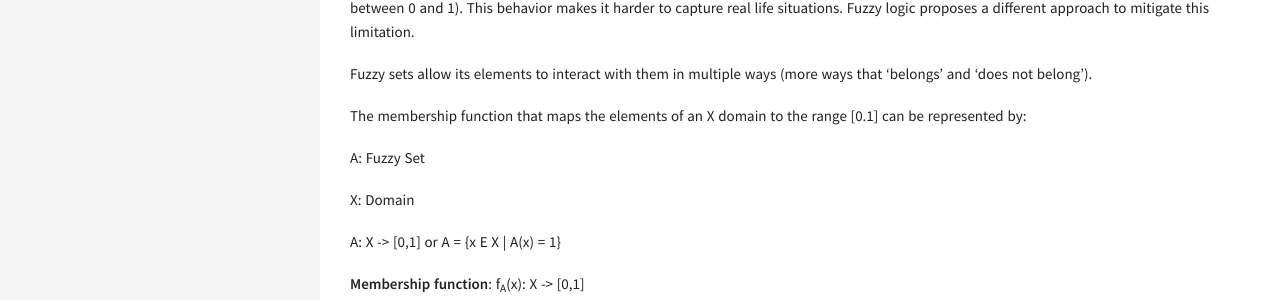
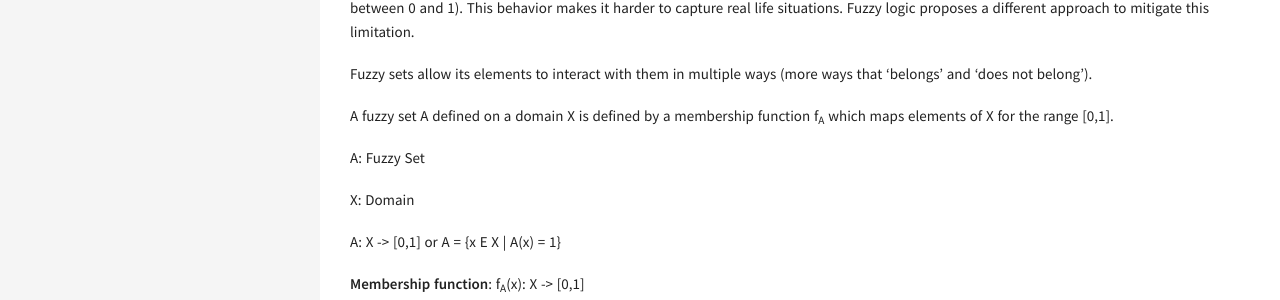
Before and after one commit to gatihe/guiati9.dev, a Jekyll site: the page built from _posts/2020-04-23-fuzzy_logic.md, in a window 1280 px wide. Shown: the part 2040-2340 px from the top of the page. Built offline with Jekyll 4.4.1, drawn with Linux system fonts in a browser that asks for light colours.

Commit message:
Update 2020-04-23-fuzzy_logic.md

```diff
--- a/_posts/2020-04-23-fuzzy_logic.md
+++ b/_posts/2020-04-23-fuzzy_logic.md
@@ -59,7 +59,7 @@ By the previous classical set representations, it is possible to identify a sudd
 
 Fuzzy sets allow its elements to interact with them in multiple ways (more ways that 'belongs' and 'does not belong').
 
-The membership function that maps the elements of an X domain to the range [0.1] can be represented by:
+A fuzzy set A defined on a domain X is defined by a membership function f<sub>A</sub> which maps elements of X for the range [0,1].
 
 A: Fuzzy Set
 
```
